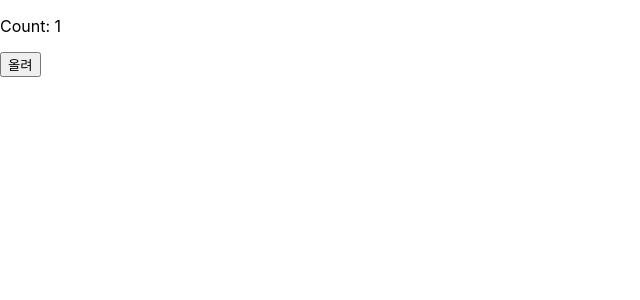
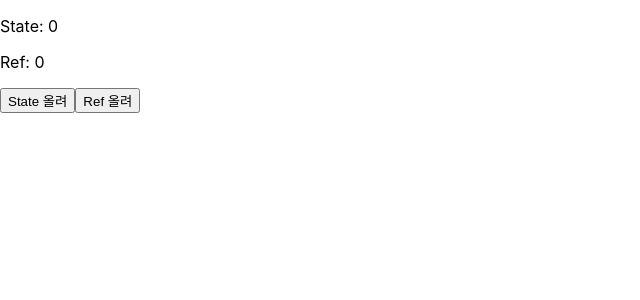
Before and after one commit to YoonCode/react-hook, a React (Create React App) app: page / in a window 1280 px wide. Shown: the top 300 px of the page, without its empty margins (0-640 px from the left). Built offline with nearby package versions, Linux system fonts and the light colour scheme.

Commit message:
compare useRef to useState

```diff
--- a/src/App.js
+++ b/src/App.js
@@ -1,18 +1,30 @@
-import React, { useState, useRef, useEffect } from 'react'
+import React, { useState, useRef } from 'react'
 
 const App = () => {
-  const [count, setCount] = useState(1)
-  const renderCount = useRef(1)
+  const [count, setCount] = useState(0)
+  const countRef = useRef(0)
 
-  useEffect(() => {
-    console.log('렌더링 수: ', renderCount.current)
-    renderCount.current += 1
-  })
+  // console.log(countRef) // countRef.current
+
+  console.log('랜더링...')
+
+  const increaseCountState = () => {
+    // state 값이 변할 때마다 랜더링이 일어남.
+    setCount(count + 1)
+  }
+
+  const increaseCountRef = () => {
+    // ref 값이 변해도 랜더링이 일어나지 않음. 하지만 전 생애주기 동안 값을 유지함.
+    countRef.current += 1
+    console.log('Ref: ', countRef.current)
+  }
 
   return (
     <>
-      <p>Count: {count}</p>
-      <button onClick={() => setCount(count + 1)}>올려</button>
+      <p>State: {count}</p>
+      <p>Ref: {countRef.current}</p>
+      <button onClick={increaseCountState}>State 올려</button>
+      <button onClick={increaseCountRef}>Ref 올려</button>
     </>
   )
 }
```
